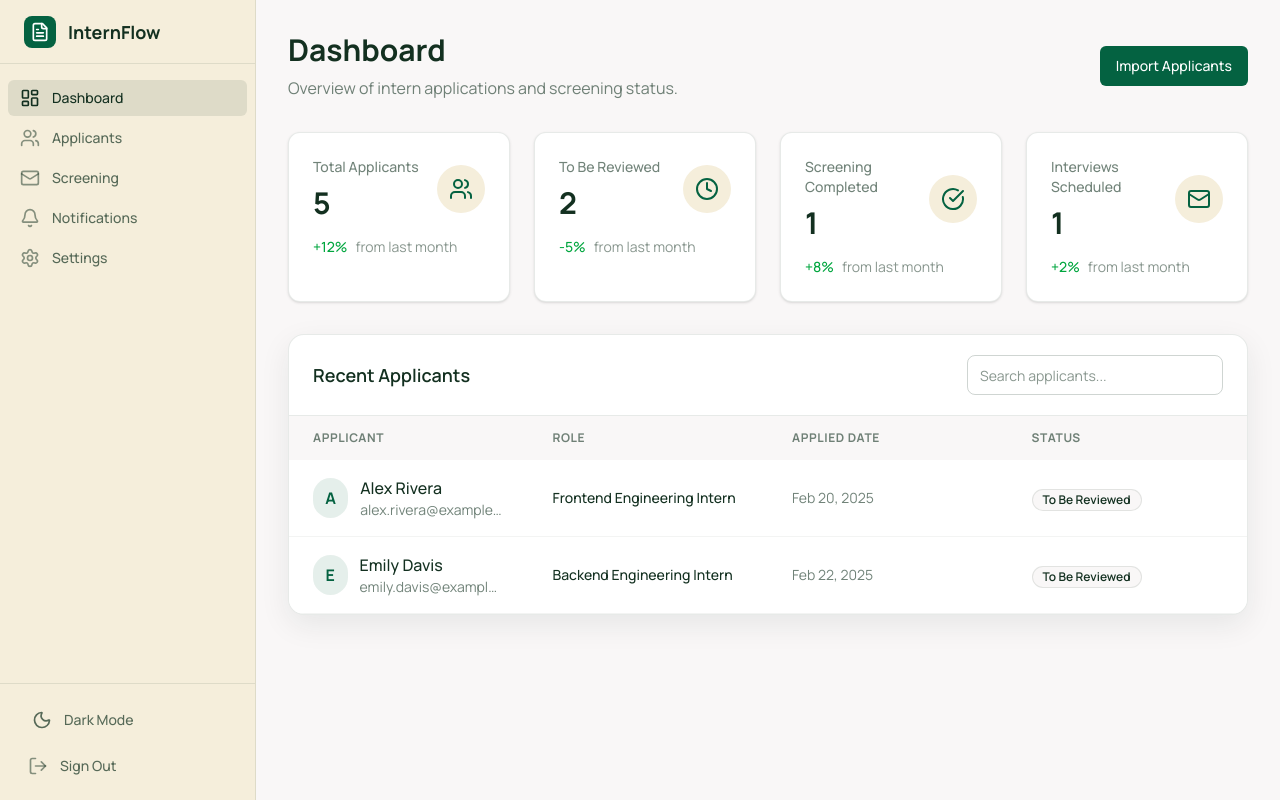
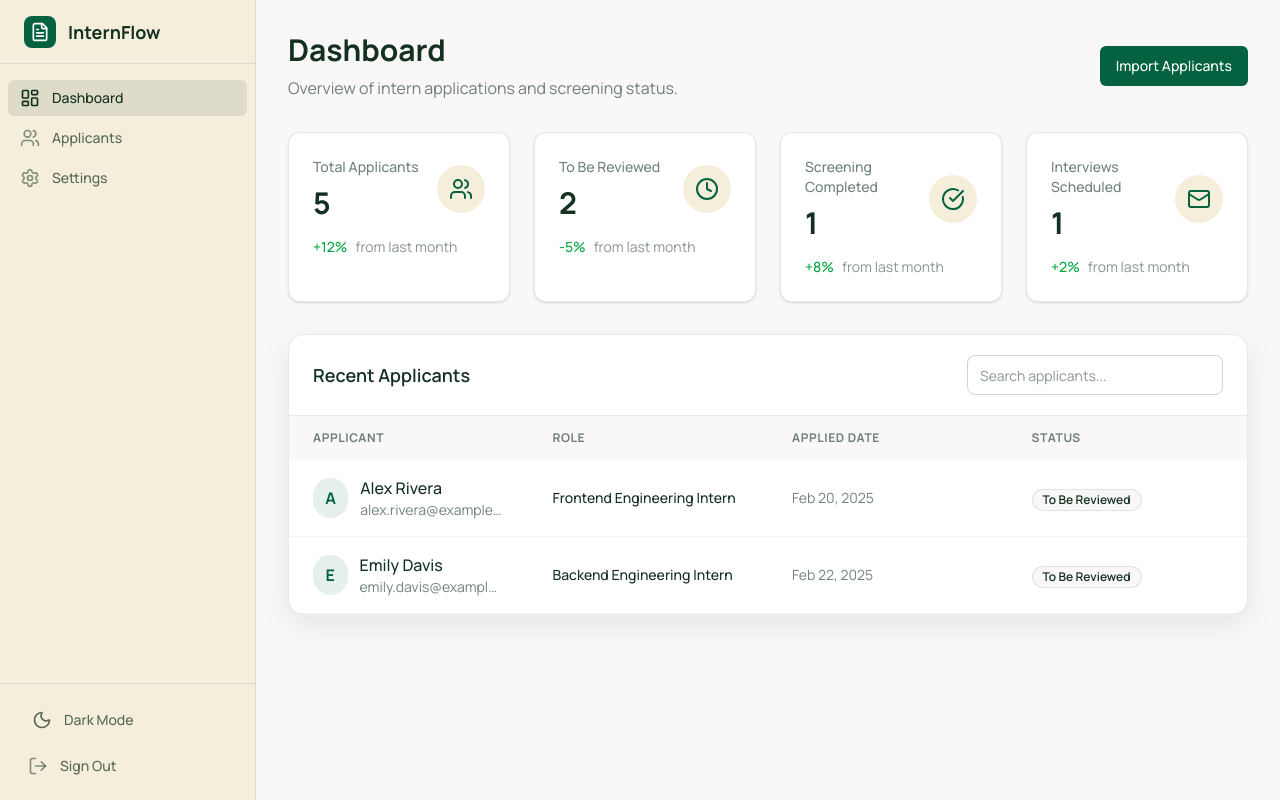
Before and after one commit to jayredmahasol/interflow, a React (Vite) app: page / in a window 1280 px wide. Built offline with nearby package versions, Linux system fonts and the light colour scheme.

Commit message:
remove notif and screening

```diff
--- a/src/App.tsx
+++ b/src/App.tsx
@@ -7,10 +7,8 @@ import { BrowserRouter as Router, Routes, Route } from 'react-router-dom';
 import { ApplicantProvider } from '@/context/ApplicantContext';
 import { ThemeProvider } from '@/context/ThemeContext';
 import Dashboard from '@/pages/Dashboard';
-import Screening from '@/pages/Screening';
 import Applicants from '@/pages/Applicants';
 import Settings from '@/pages/Settings';
-import Notifications from '@/pages/Notifications';
 
 export default function App() {
   return (
@@ -20,8 +18,6 @@ export default function App() {
           <Routes>
             <Route path="/" element={<Dashboard />} />
             <Route path="/applicants" element={<Applicants />} />
-            <Route path="/screening" element={<Screening />} />
-            <Route path="/notifications" element={<Notifications />} />
             <Route path="/settings" element={<Settings />} />
           </Routes>
         </Router>
--- a/src/components/Sidebar.tsx
+++ b/src/components/Sidebar.tsx
@@ -1,5 +1,5 @@
 import React from 'react';
-import { LayoutDashboard, Users, Mail, Settings, LogOut, FileText, Moon, Sun, Bell } from 'lucide-react';
+import { LayoutDashboard, Users, Settings, LogOut, FileText, Moon, Sun } from 'lucide-react';
 import { Link, useLocation } from 'react-router-dom';
 import { cn } from '@/lib/utils';
 import { useTheme } from '@/context/ThemeContext';
@@ -49,30 +49,6 @@ const Sidebar = () => {
             Applicants
           </Link>
           <Link
-            to="/screening"
-            className={cn(
-              "group flex items-center rounded-md px-3 py-2 text-sm font-medium transition-colors",
-              isActive('/screening')
-                ? "bg-dark-serpent/10 text-dark-serpent dark:bg-paper/10 dark:text-paper"
-                : "text-dark-serpent/70 hover:bg-dark-serpent/5 hover:text-dark-serpent dark:text-paper/70 dark:hover:bg-paper/5 dark:hover:text-paper"
-            )}
-          >
-            <Mail className={cn("mr-3 h-5 w-5 flex-shrink-0 transition-colors", isActive('/screening') ? "text-dark-serpent dark:text-paper" : "text-dark-serpent/50 group-hover:text-dark-serpent/70 dark:text-paper/50 dark:group-hover:text-paper/70")} />
-            Screening
-          </Link>
-          <Link
-            to="/notifications"
-            className={cn(
-              "group flex items-center rounded-md px-3 py-2 text-sm font-medium transition-colors",
-              isActive('/notifications')
-                ? "bg-dark-serpent/10 text-dark-serpent dark:bg-paper/10 dark:text-paper"
-                : "text-dark-serpent/70 hover:bg-dark-serpent/5 hover:text-dark-serpent dark:text-paper/70 dark:hover:bg-paper/5 dark:hover:text-paper"
-            )}
-          >
-            <Bell className={cn("mr-3 h-5 w-5 flex-shrink-0 transition-colors", isActive('/notifications') ? "text-dark-serpent dark:text-paper" : "text-dark-serpent/50 group-hover:text-dark-serpent/70 dark:text-paper/50 dark:group-hover:text-paper/70")} />
-            Notifications
-          </Link>
-          <Link
             to="/settings"
             className={cn(
               "group flex items-center rounded-md px-3 py-2 text-sm font-medium transition-colors",
```
